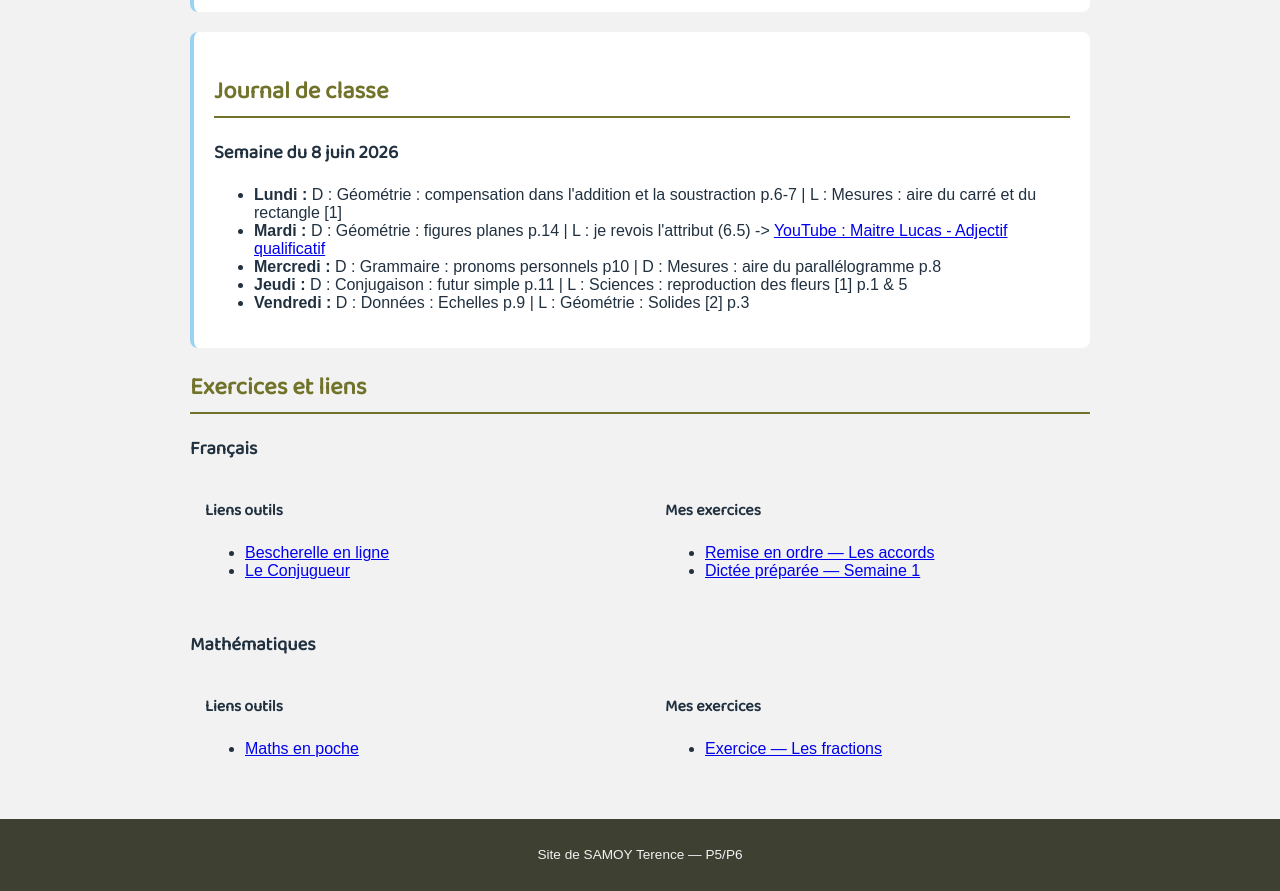
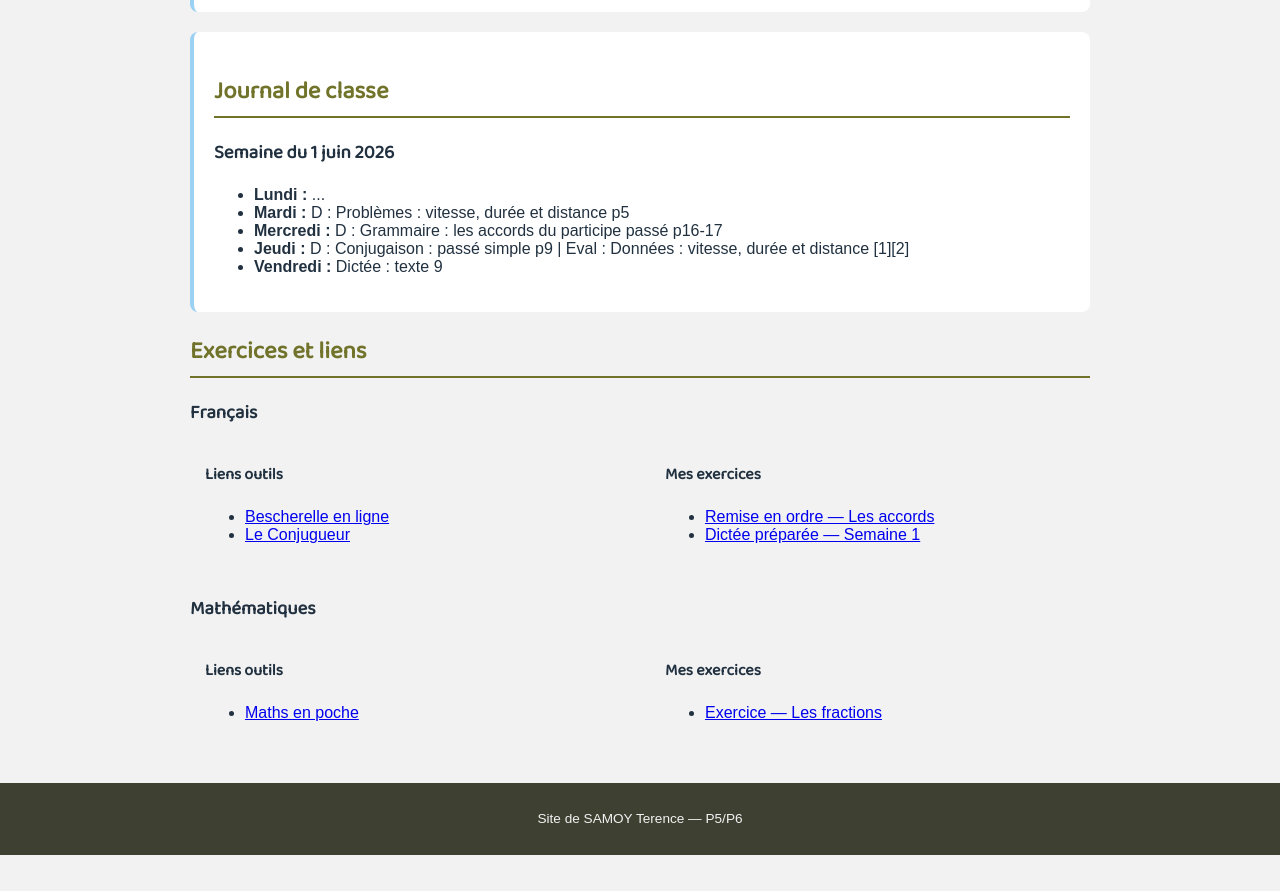
Before and after one commit to M-Terence/mon-site-enseignant, a plain HTML site: page index.html in a window 1280 px wide. Shown: the part 860-1751 px from the top of the page. After the commit the page ends 1715 px from the top, so only its background shows below. Drawn offline with Linux system fonts and the light colour scheme.

Commit message:
Swap current and next week sections in index.html
Je ne comprends pas comment régler ce soucis...
lier avec le script.js

```diff
--- a/index.html
+++ b/index.html
@@ -100,7 +100,7 @@
 <section id="jdc">
   <h2>Journal de classe</h2>
 
-  <div id="semaine-suivante">
+  <div id="semaine-courante">
     <h3>Semaine du 1 juin 2026</h3>
     <ul>
       <li><strong>Lundi :</strong> ...</li>
@@ -111,7 +111,7 @@
     </ul>
   </div>
 
-  <div id="semaine-courante" style="display:none;">
+  <div id="semaine-suivante" style="display:none;">
     <h3>Semaine du 8 juin 2026</h3>
     <ul>
       <li><strong>Lundi :</strong> D : Géométrie : compensation dans l'addition  et la soustraction p.6-7 | L : Mesures : aire du carré et du rectangle [1]</li>
```
